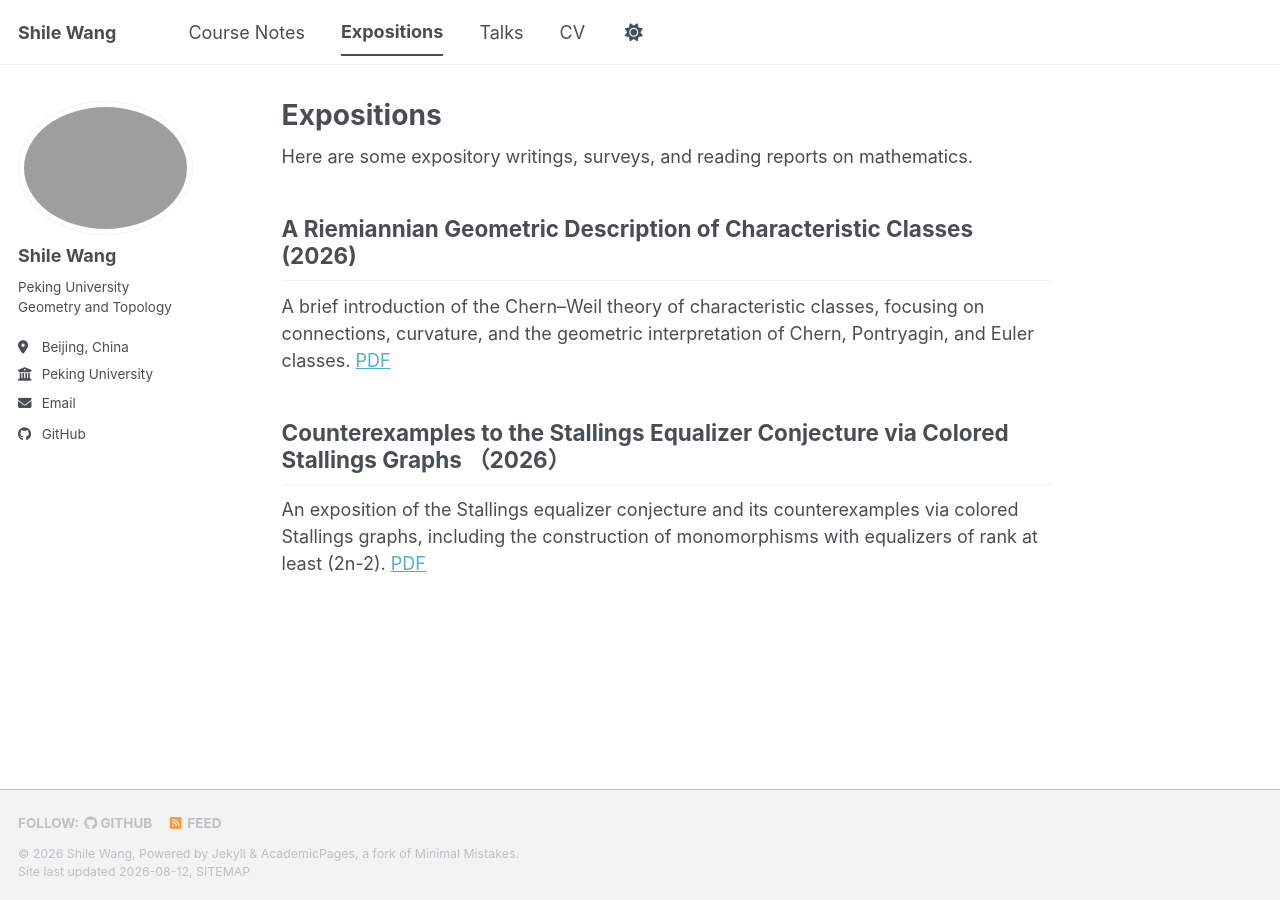
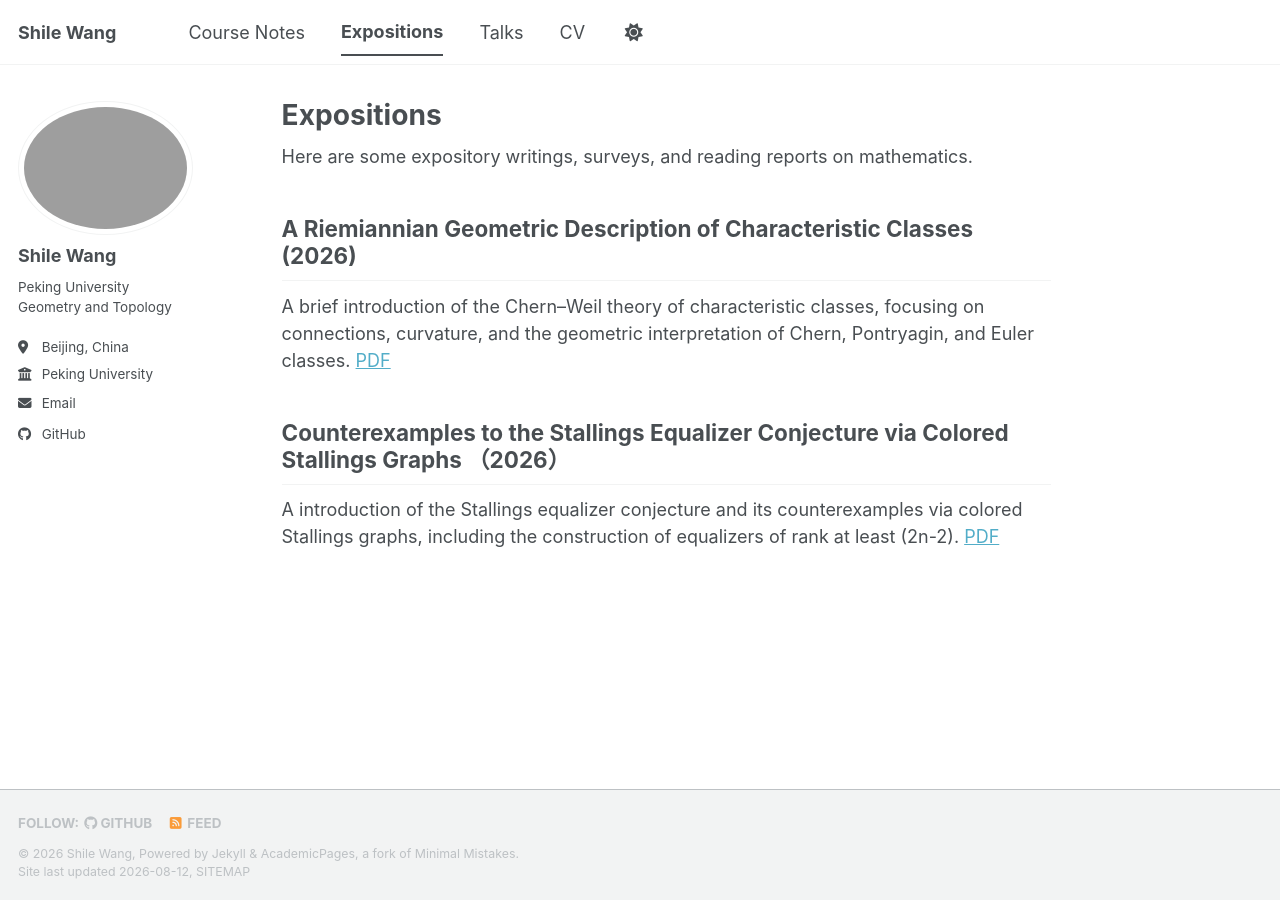
Before and after one commit to shilewang/shilewang.github.io, a Jekyll site: the page built from _pages/expositions.md, in a window 1280 px wide. Built offline with Jekyll 4.4.1, drawn with Linux system fonts in a browser that asks for light colours; a style sheet for code colours, icons or effects is not loaded.

Commit message:
Update expositions.md

```diff
--- a/_pages/expositions.md
+++ b/_pages/expositions.md
@@ -12,4 +12,4 @@ A brief introduction of the Chern–Weil theory of characteristic classes, focus
 
 ## Counterexamples to the Stallings Equalizer Conjecture via Colored Stallings Graphs （2026）
 
-An exposition of the Stallings equalizer conjecture and its counterexamples via colored Stallings graphs, including the construction of monomorphisms with equalizers of rank at least \(2n-2\). [PDF](../files/counterexamples-stallings-equalizer.pdf)
+A introduction of the Stallings equalizer conjecture and its counterexamples via colored Stallings graphs, including the construction of equalizers of rank at least \(2n-2\). [PDF](../files/counterexamples-stallings-equalizer.pdf)
```
